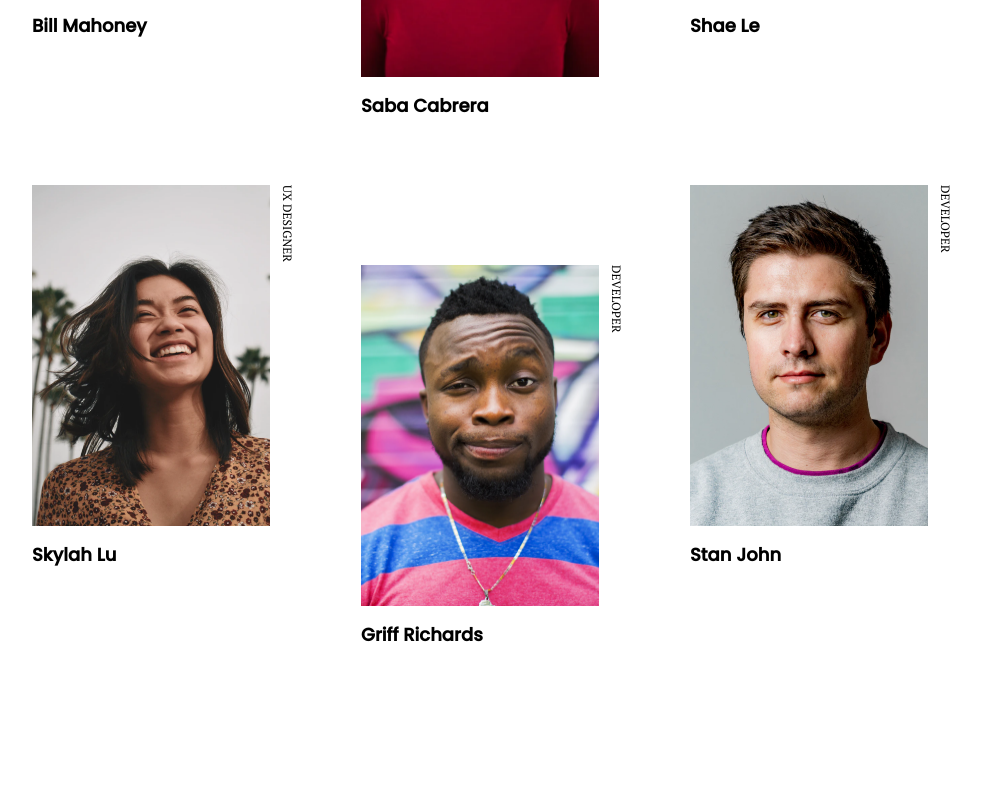
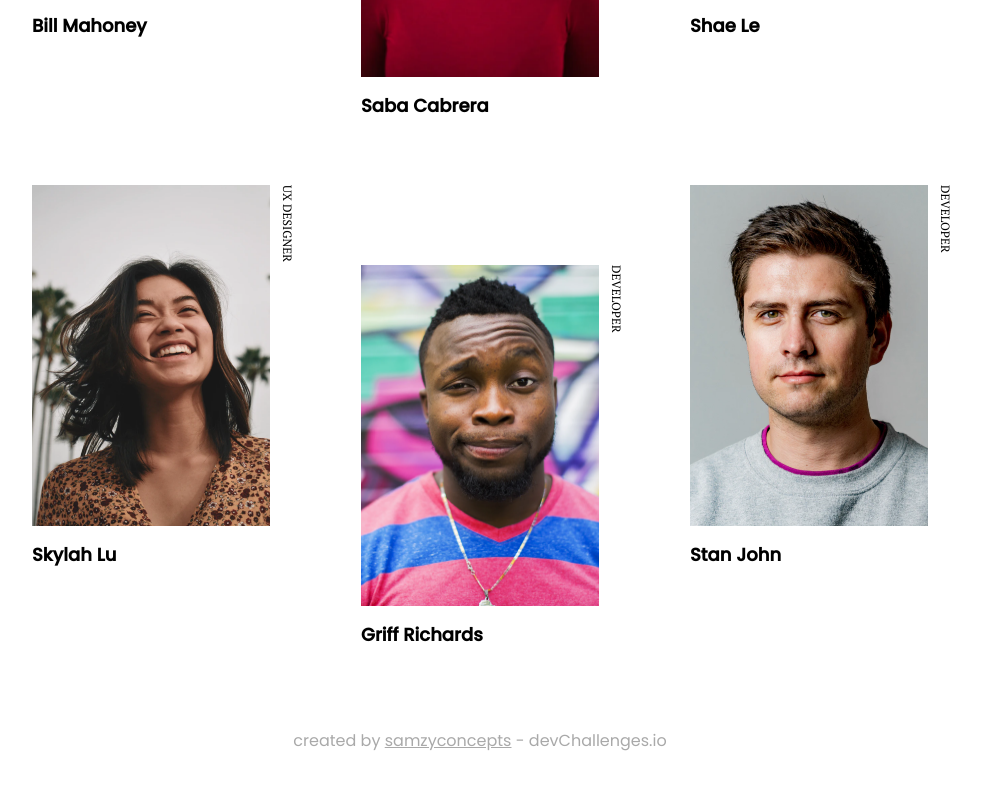
Before and after one commit to samzyconcepts/my-team-page, a plain HTML site: page index.html in a window 1280 px wide. Shown: the part 606-1391 px from the top of the page, without its empty margins (160-1141 px from the left). Before the commit the page ends 1302 px from the top, so only its background shows below. Drawn offline with Linux system fonts and the light colour scheme.

Commit message:
#2.1: adding footer (username)

```diff
--- a/index.html
+++ b/index.html
@@ -123,5 +123,13 @@
         </div>
       </section>
     </div>
+
+    <p class="footer">
+      created by
+      <a href="https://devchallenges.io/portfolio/samzyconcepts"
+        >samzyconcepts</a
+      >
+      - devChallenges.io
+    </p>
   </body>
 </html>
--- a/style.css
+++ b/style.css
@@ -73,6 +73,16 @@ section {
   margin-top: 5rem;
 }
 
+.footer {
+  text-align: center;
+  color: #a9a9a9;
+  padding: 2rem 0;
+}
+
+.footer a {
+  color: #a9a9a9;
+}
+
 @media (max-width: 500px) {
   .container {
     max-width: 90%;
@@ -91,7 +101,7 @@ section {
     gap: 1.69rem;
   }
 
-  .box .img{
+  .box .img {
     gap: 5px;
   }
 
```
